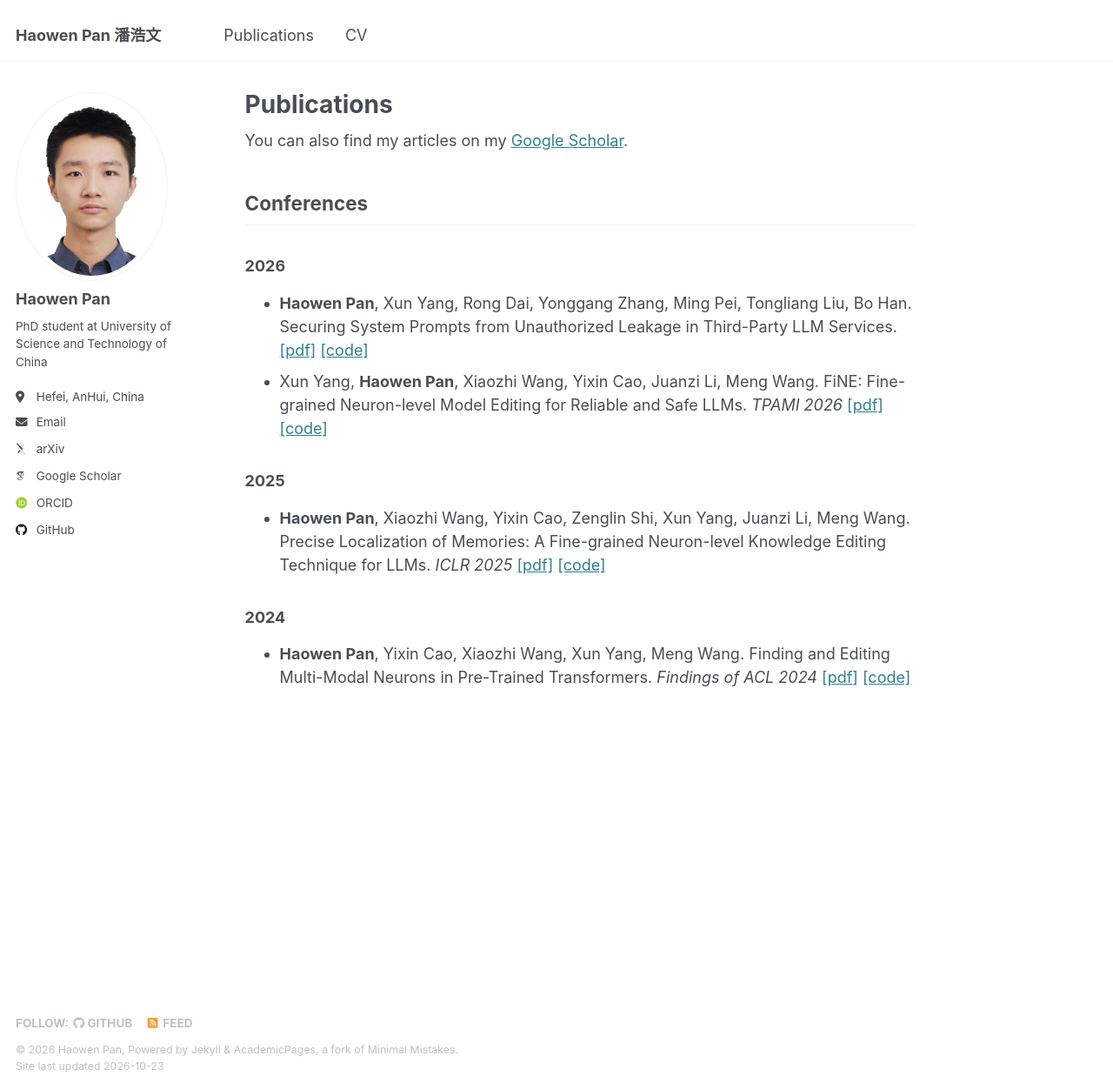
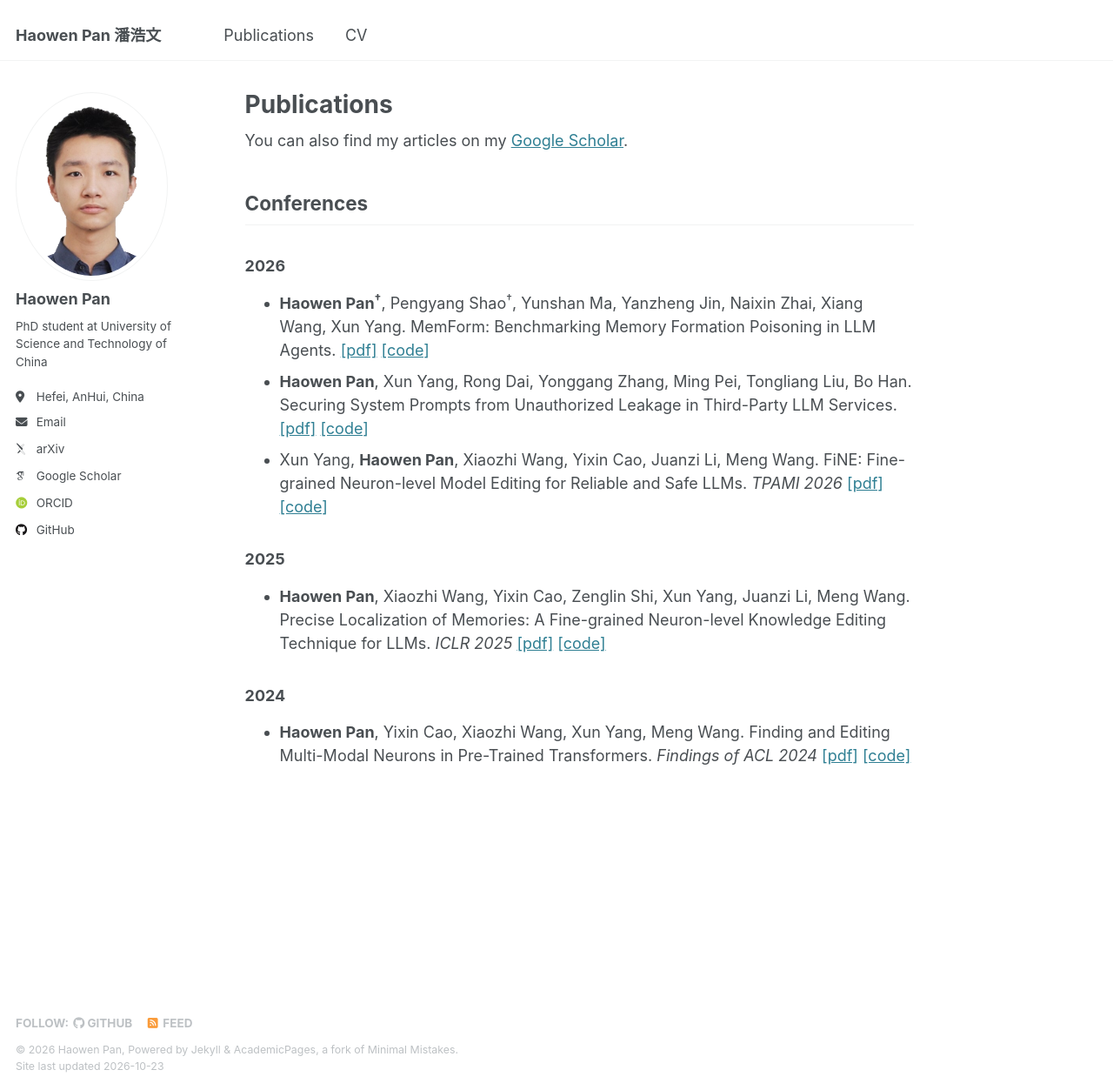
Before and after one commit to opanhw/opanhw.github.io, a Jekyll site: the page built from _pages/publications.md, in a window 1280 px wide and 1253 px high. Shown: the whole window at 87% size. Built offline with Jekyll 4.4.1, drawn with Linux system fonts in a browser that asks for light colours; some web fonts are replaced.

Commit message:
Update publications with 2026 conference entries
Added new conference publication details for 2026.

```diff
--- a/_pages/publications.md
+++ b/_pages/publications.md
@@ -9,6 +9,7 @@ You can also find my articles on my [Google Scholar](https://scholar.google.com/
 ## Conferences
 
 ### 2026
+* **Haowen Pan<sup>†</sup>**, Pengyang Shao<sup>†</sup>, Yunshan Ma, Yanzheng Jin, Naixin Zhai, Xiang Wang, Xun Yang. MemForm: Benchmarking Memory Formation Poisoning in LLM Agents. [\[pdf\]](https://arxiv.org/pdf/2610.14431) [\[code\]](https://github.com/opanhw/memform-code)
 * **Haowen Pan**, Xun Yang, Rong Dai, Yonggang Zhang, Ming Pei, Tongliang Liu, Bo Han. Securing System Prompts from Unauthorized Leakage in Third-Party LLM Services. [\[pdf\]](https://opanhw.github.io/SurF-Guard/static/pdfs/manuscript.pdf) [\[code\]](https://github.com/opanhw/surf-guard-code)
 * Xun Yang, **Haowen Pan**, Xiaozhi Wang, Yixin Cao, Juanzi Li, Meng Wang. FiNE: Fine-grained Neuron-level Model Editing for Reliable and Safe LLMs. _TPAMI 2026_ [\[pdf\]](https://opanhw.github.io/fine-unified-editing/static/pdfs/manuscript.pdf) [\[code\]](https://github.com/opanhw/fine-unified-editing-code)
 
```
